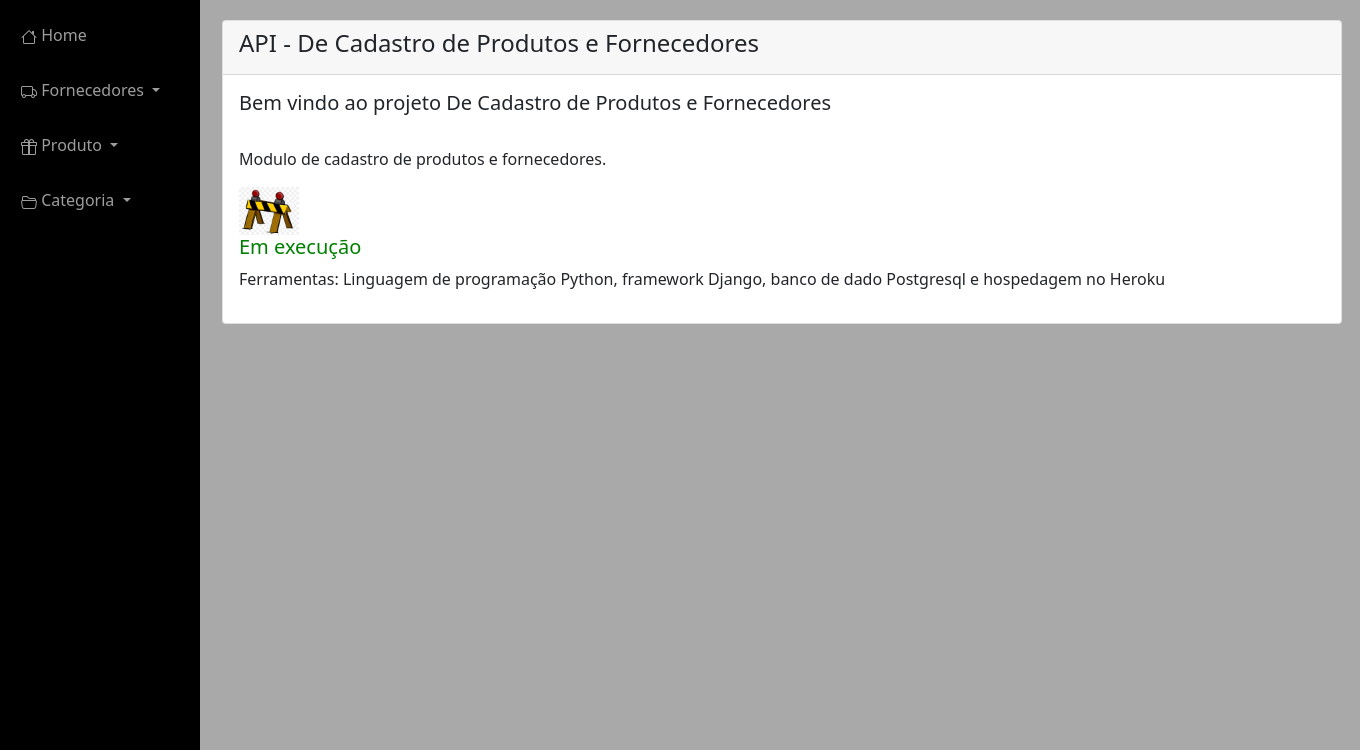
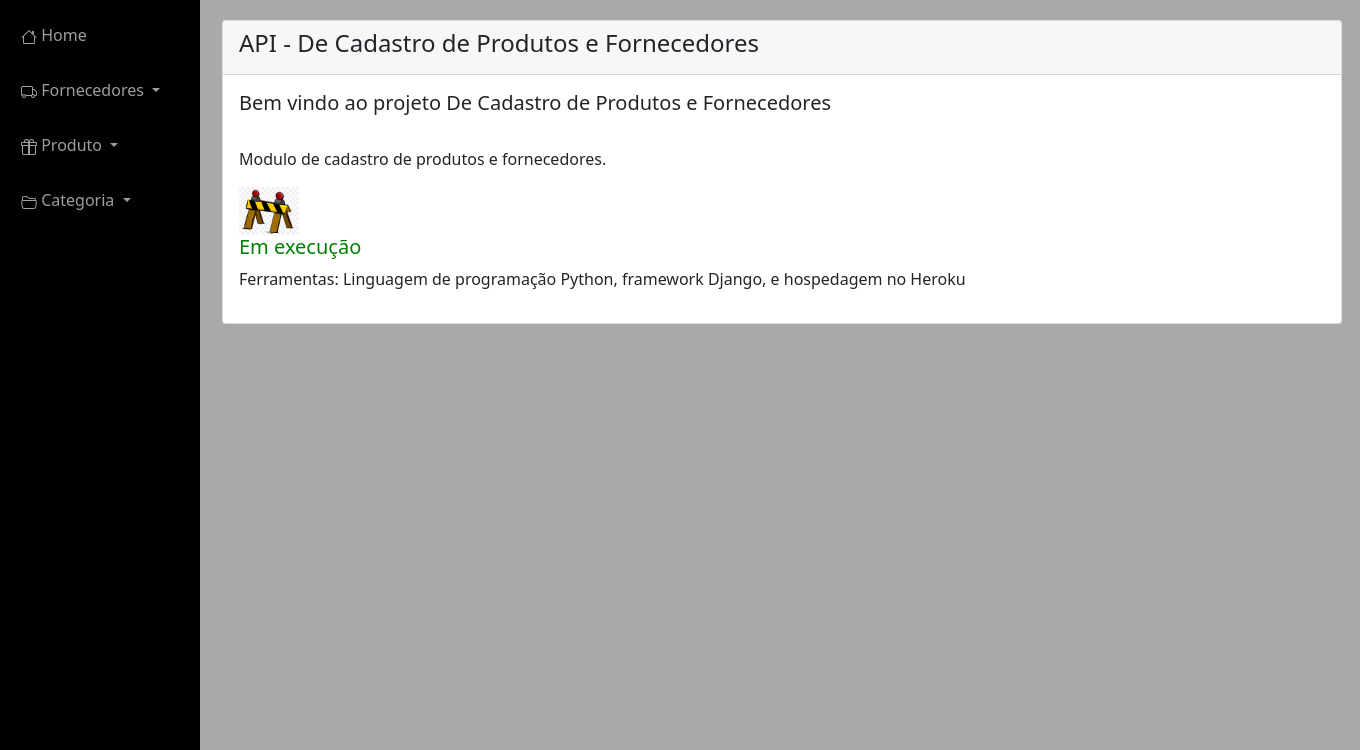
Before and after one commit to herodotosouza/API-CADASTRO-DJANGO-HEROKU, a Django app: template core/templates/core/index.html in a window 1360 px wide. Shown: the part 50-800 px from the top of the page. Run offline with Django 3.2, Linux system fonts and the light colour scheme; the template is opened without the code that fills it, so the values that code supplies are empty.

Commit message:
first commit

```diff
--- a/core/templates/core/index.html
+++ b/core/templates/core/index.html
@@ -12,7 +12,7 @@
     <div><img src="{% static 'img/emAndamento.png' %}" id="em_andamento">
       <h5 style="color:green;">Em execução</h5>
     </div>
-    Ferramentas: Linguagem de programação Python, framework Django, banco de dado Postgresql e
+    Ferramentas: Linguagem de programação Python, framework Django, e
     hospedagem no Heroku</p>
   </div>
 </div>
```
Also changed, not shown: README.md (added), core/models.py (line endings or trailing spaces).
